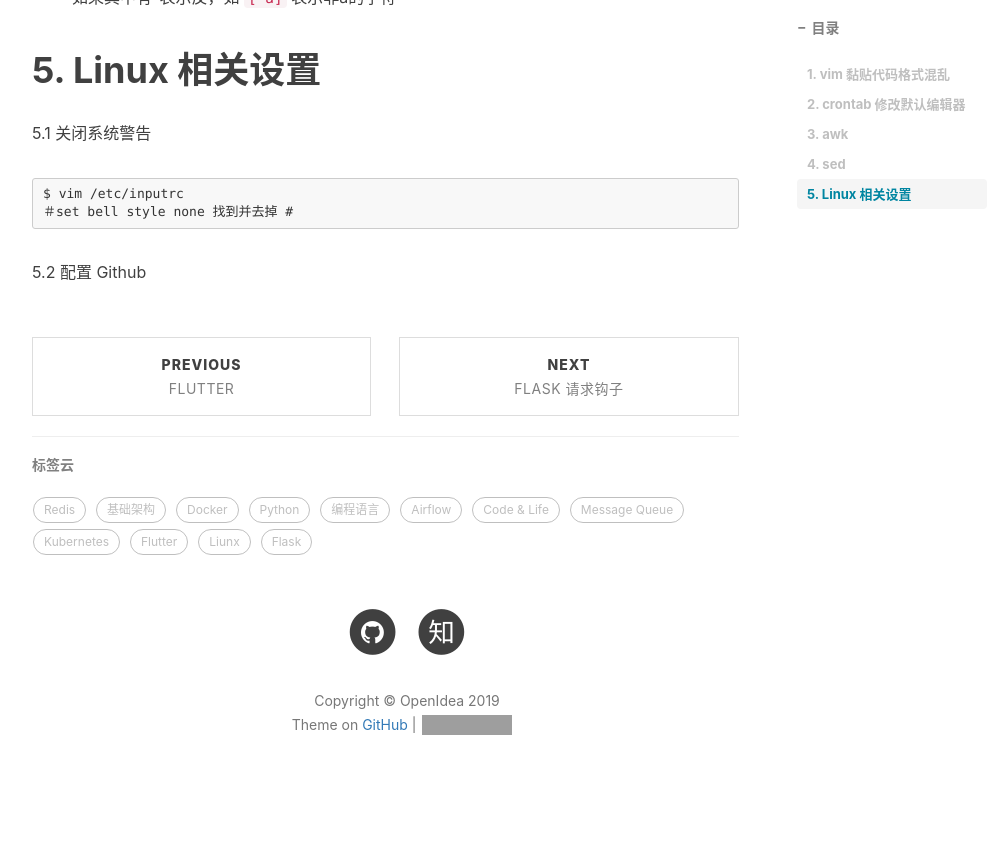
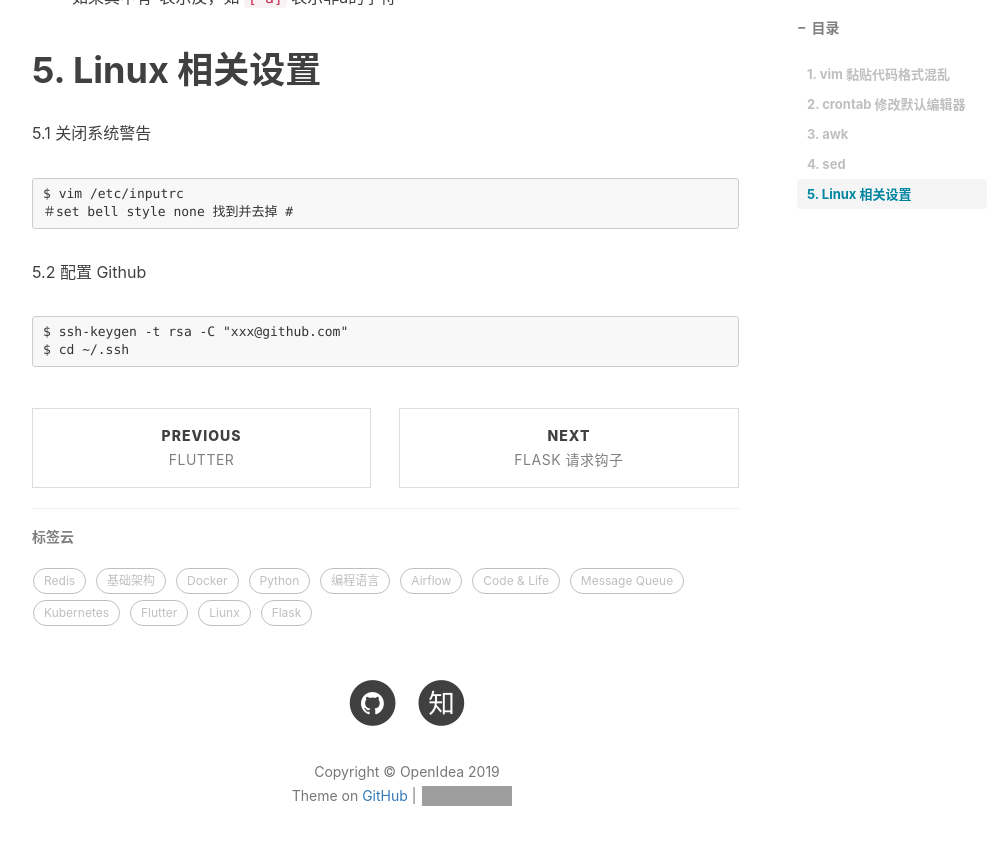
Before and after one commit to zyt312074545/zyt312074545.github.io, a Jekyll site: the page built from _posts/2019-03-06-linux-tip.md, in a window 1280 px wide and 900 px high, scrolled down 3028 px. Shown: the top 845 px of the window, without its empty margins (233-1229 px from the left). Built offline with Jekyll 4.4.1, drawn with Linux system fonts in a browser that asks for light colours; nearby versions of some CDN libraries; comment, search, counter and statistics services are not loaded; grey boxes are pictures that could not be loaded.

Commit message:
update linux post

````diff
--- a/_posts/2019-03-06-linux-tip.md
+++ b/_posts/2019-03-06-linux-tip.md
@@ -160,3 +160,8 @@ $ vim /etc/inputrc
 ```
 
 5.2 配置 Github
+
+```
+$ ssh-keygen -t rsa -C "xxx@github.com"
+$ cd ~/.ssh
+```
````
